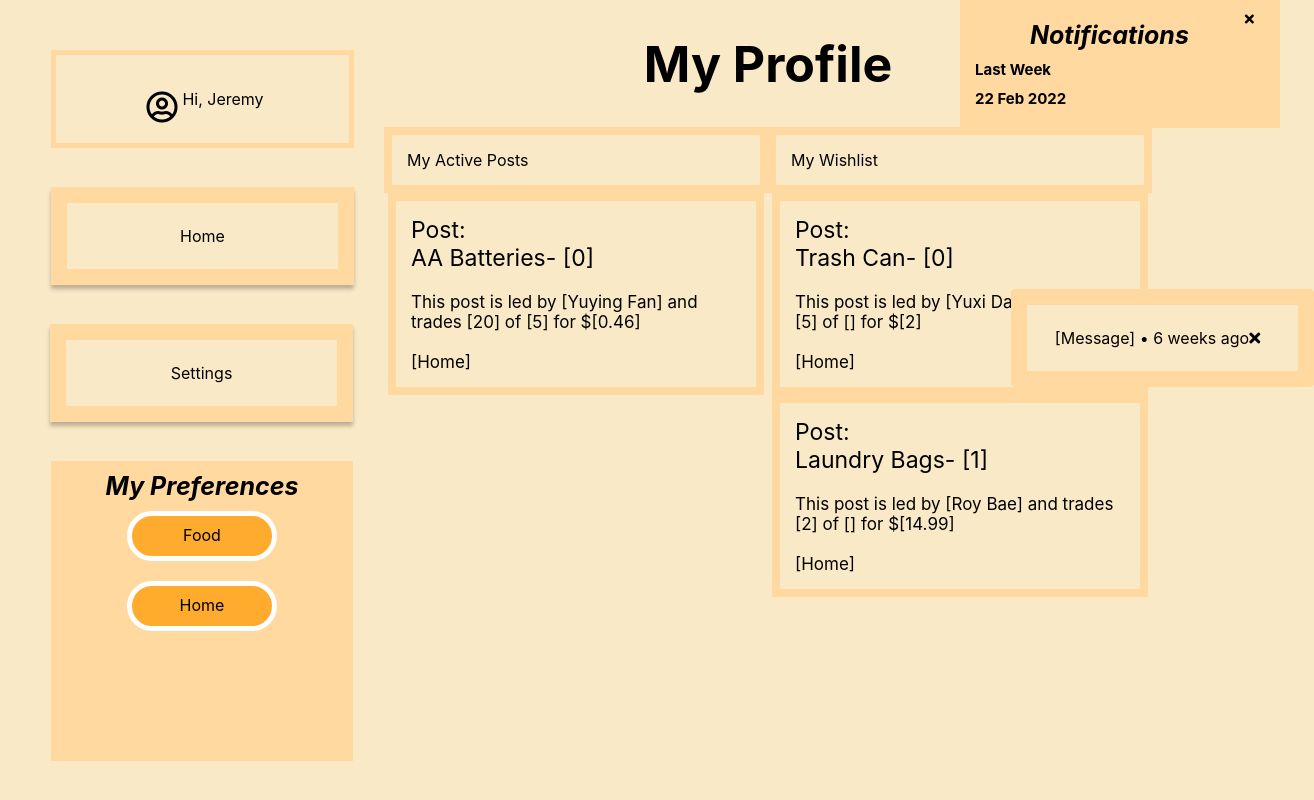
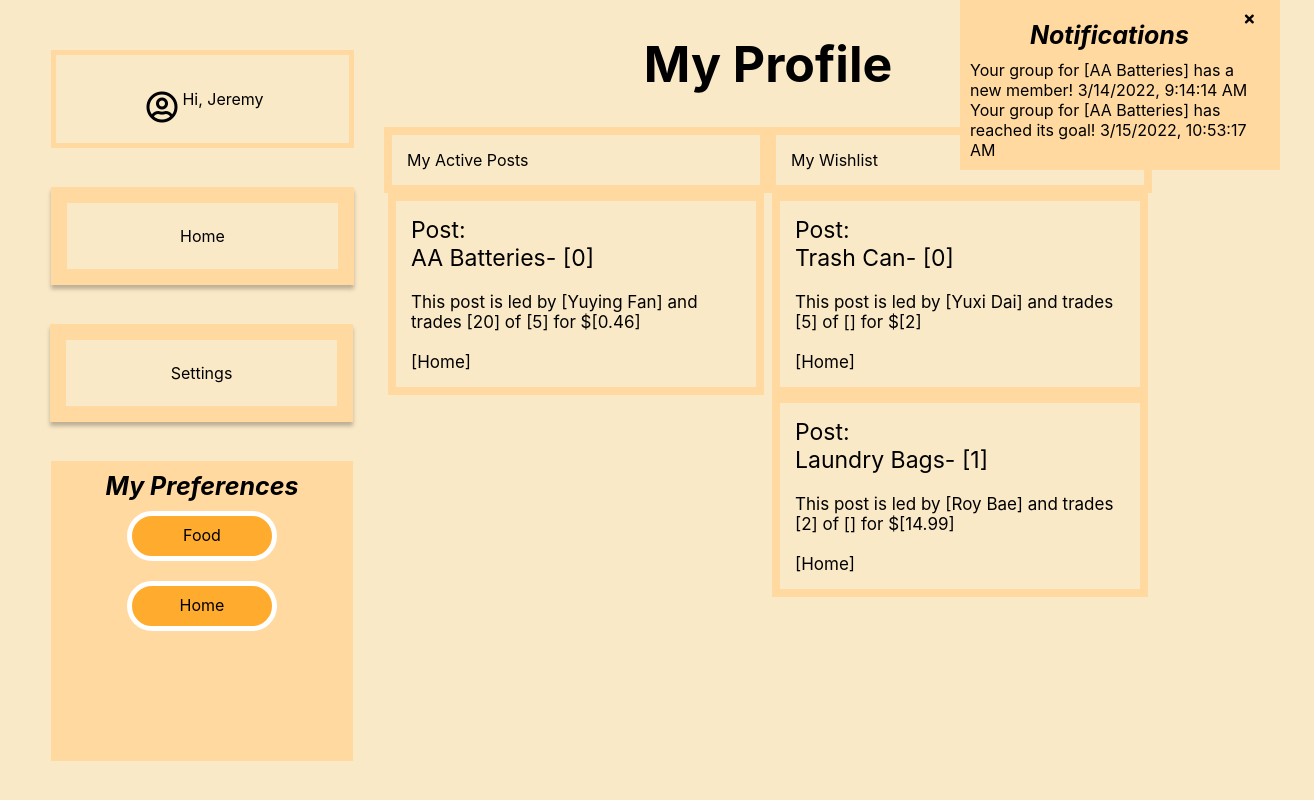
Before and after one commit to cis350/project-uniteandconquer, a React (Create React App) app in the folder uniteandconquer/: page /user-profile in a window 1280 px wide. Both pictures are taken after a click on the button 1207 px from the left and 64 px from the top of the page. Shown: the whole page, 1314 px wide, since content can reach past the window. Built offline with nearby package versions, Linux system fonts and the light colour scheme.

Commit message:
add notification on profile

```diff
--- a/uniteandconquer/src/components/Notifications.js
+++ b/uniteandconquer/src/components/Notifications.js
@@ -1,52 +1,54 @@
 import React from 'react';
 import '../assets/Notifications.css';
 
-function Notifications({ showNotifs, setShowNotifs }) {
+const notifyDB = require('../modules/NotificationDB');
+
+const myStorage = window.sessionStorage;
+const userID = myStorage.getItem('UserID');
+
+function Notifications({
+  showNotifs, setShowNotifs, notifs, setNotifs,
+}) {
+  const messageGenerator = () => notifs.map(
+    (notif) => {
+      const message = notif.content;
+      const date = new Date(notif.createdAt).toLocaleString('en-US', { timeZone: 'America/New_York' });
+      return (
+        <div>
+          {message}
+          {' '}
+          {date}
+        </div>
+      );
+    },
+  );
+  const handleClick = () => {
+    notifyDB.deleteNotifications(userID, notifs, (success, err) => {
+      if (success) {
+        console.log('click');
+        setNotifs([]);
+      } else {
+        console.log(err);
+      }
+    });
+    setShowNotifs(!showNotifs);
+  };
+
   return (
     <div className="notifications-container">
       <div className="toggle-notifs">
-        <button className="notif-button" type="button" onClick={() => setShowNotifs(!showNotifs)}>
+        <button className="notif-button" type="button" onClick={handleClick}>
           {' '}
           <i className="fas fa-times" />
         </button>
 
       </div>
       <div className="notifications-title">Notifications</div>
-      <div className="notif-time">Last Week</div>
-      <div>
-        <div className="notification">
-          [Message] &#8226; 2 days ago
-          {' '}
-          <i className="fas fa-times" />
-        </div>
-        <div className="notification">
-          [Message] &#8226; 3 days ago
-          {' '}
-          <i className="fas fa-times" />
 
-        </div>
-      </div>
-      <div className="notif-time">22 Feb 2022</div>
-      <div>
-        <div className="notification">
-          [Message] &#8226; 7 weeks ago
-          {' '}
-          <i className="fas fa-times" />
-        </div>
-        <div className="notification">
-          [Message] &#8226; 6 weeks ago
-          {' '}
-          <i className="fas fa-times" />
+      {messageGenerator()}
 
-        </div>
-        <div className="notification">
-          [Message] &#8226; 6 weeks ago
-          {' '}
-          <i className="fas fa-times" />
+    </div>
 
-        </div>
-      </div>
-    </div>
   );
 }
 
--- a/uniteandconquer/src/components/SidebarTags.js
+++ b/uniteandconquer/src/components/SidebarTags.js
@@ -3,11 +3,7 @@ import { Link } from 'react-router-dom';
 import '../assets/SidebarTags.css';
 
 function SidebarTags({ tags }) {
-  const tagListGenerator = () => {
-    console.log('lala');
-    console.log(tags);
-    return tags.map((tag) => (<div className="preference-tag">{tag}</div>));
-  };
+  const tagListGenerator = () => tags.map((tag) => (<div className="preference-tag">{tag}</div>));
   return (
     <div className="sidebar">
       <div className="greeting">
--- a/uniteandconquer/src/components/UserProfile.js
+++ b/uniteandconquer/src/components/UserProfile.js
@@ -1,14 +1,15 @@
-import React, { useState, useEffect } from 'react';
+import React, { useState, useEffect, useRef } from 'react';
 import { Link } from 'react-router-dom';
 import SidebarTags from './SidebarTags';
 import Notifications from './Notifications';
 import '../assets/UserProfile.css';
 
-// const notifyDB = require('../modules/NotificationDB');
+const notifyDB = require('../modules/NotificationDB');
 const UserDB = require('../modules/UserDB');
 
 function UserProfile() {
   const [showNotifs, setShowNotifs] = useState(false);
+  const [notifs, setNotifs] = useState([]);
   /** used for showing interest in side bar */
   const [tags, setTags] = useState([]);
   /** list of posts and whish list that will show on profile page */
@@ -17,6 +18,41 @@ function UserProfile() {
   const [wishList, setWishList] = useState([]);
 
   const myStorage = window.sessionStorage;
+  const userID = myStorage.getItem('UserID');
+
+  // time interval hook
+  function useInterval(callback, delay) {
+    const savedCallback = useRef();
+
+    // Remember the latest callback.
+    useEffect(() => {
+      savedCallback.current = callback;
+    }, [callback]);
+
+    // Set up the interval.
+    useEffect(() => {
+      function tick() {
+        savedCallback.current();
+      }
+      if (delay !== null) {
+        const id = setInterval(tick, delay);
+        return () => clearInterval(id);
+      }
+      return null;
+    }, [delay]);
+  }
+
+  useInterval(() => {
+    notifyDB.getNotificationsForUser(userID, (success, notifList, err) => {
+      if (success) {
+        console.log(notifs);
+        setNotifs(notifList);
+      } else {
+        console.log(err);
+      }
+    });
+  }, 5000);
+
   const PostTableGenerator = (postsOrWishList) => {
     const table = postsOrWishList.map((post) => {
       const url = `/post-details/${post.id}`;
@@ -63,7 +99,6 @@ function UserProfile() {
   };
 
   useEffect(() => {
-    const userID = myStorage.getItem('UserID');
     UserDB.getUserDetails(userID, (success, userInfo, err) => {
       if (success) {
         setTags(userInfo.interests);
@@ -75,18 +110,29 @@ function UserProfile() {
     });
   }, []);
 
+  const handleNotifClick = () => {
+    notifyDB.getNotificationsForUser(userID, (success, notifList, err) => {
+      if (success) {
+        setNotifs(notifList);
+        setShowNotifs(!showNotifs);
+      } else {
+        console.log(err);
+      }
+    });
+  };
+
   return (
     <div className="user-profile-page">
       <SidebarTags tags={tags} />
       <div>
         <div className="profile-title"><h1>My Profile</h1></div>
         <div className="bell-pos">
-          <button className="bell-button" type="button" onClick={() => setShowNotifs(!showNotifs)}>
+          <button className="bell-button" type="button" onClick={handleNotifClick}>
             {' '}
             <i className="fas fa-bell fa-2x" />
           </button>
         </div>
-        <div className="notifications-pos">{showNotifs ? <Notifications showNotifs={showNotifs} setShowNotifs={setShowNotifs} /> : ''}</div>
+        <div className="notifications-pos">{showNotifs ? <Notifications showNotifs={showNotifs} setShowNotifs={setShowNotifs} notifs={notifs} setNotifs={setNotifs} /> : ''}</div>
         <div className="table-lists">
           <table>
             <thead>
--- a/uniteandconquer/src/modules/NotificationDB.js
+++ b/uniteandconquer/src/modules/NotificationDB.js
@@ -5,13 +5,18 @@ function createNotification(userIds, content, callback) {
 
 function getNotificationsForUser(userId, callback) {
   return callback(true, [{
+    _id: '123',
     content: 'Your group for [AA Batteries] has a new member!',
     createdAt: '2022-03-14T13:14:14.925Z',
   },
   {
+    _id: '345',
     content: 'Your group for [AA Batteries] has reached its goal!',
     createdAt: '2022-03-15T14:53:17.926Z',
   }], null);
+}
+function deleteNotifications(userId, notifList, callback) {
+  return callback(true, null);
 }
 
 function getNotificationsForUserInRange(userId, startIdx, endIdx, callback) {
@@ -21,4 +26,6 @@ function getNotificationsForUserInRange(userId, startIdx, endIdx, callback) {
 export {
   createNotification,
   getNotificationsForUserInRange,
+  getNotificationsForUser,
+  deleteNotifications,
 };
```
